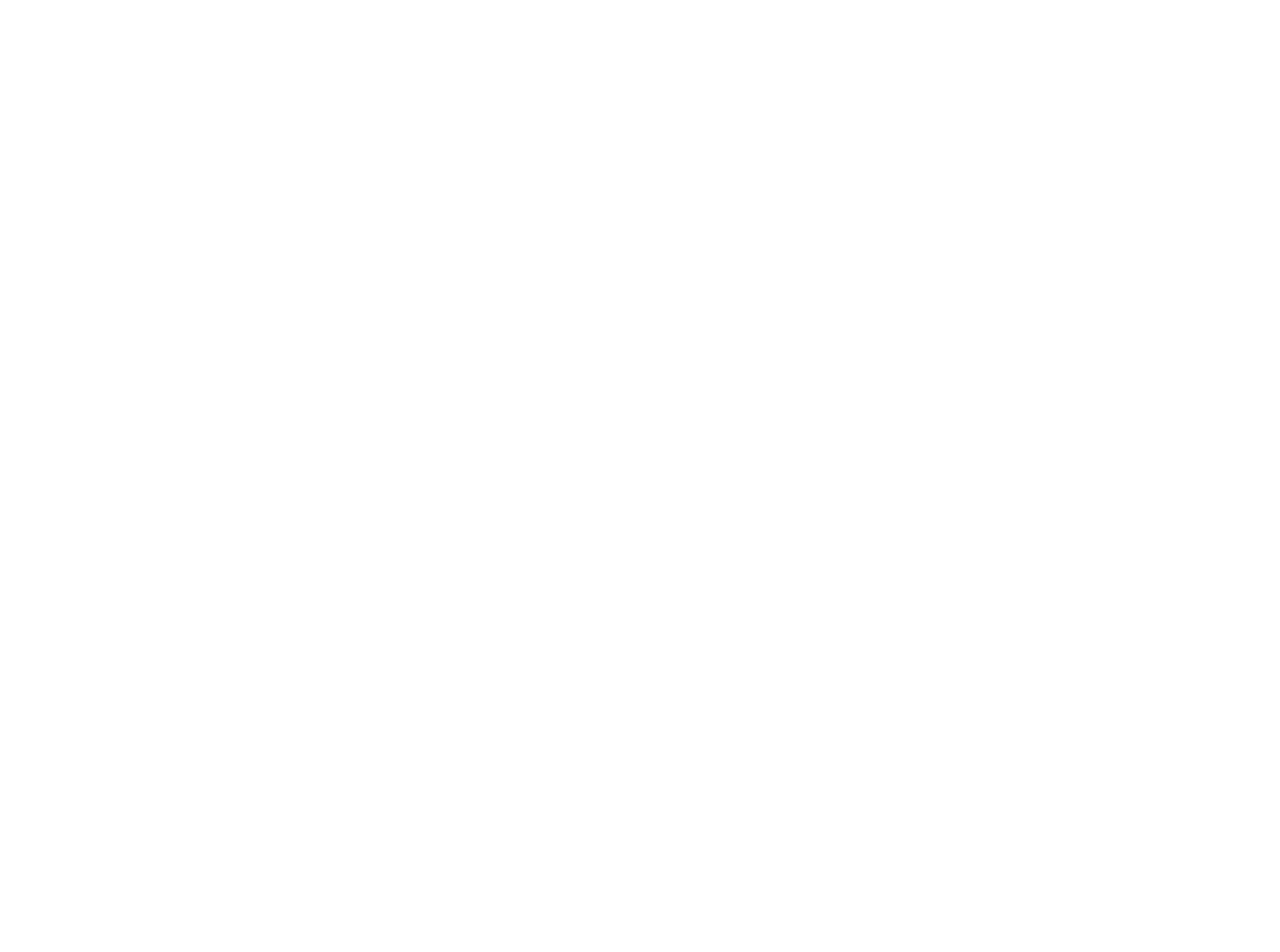
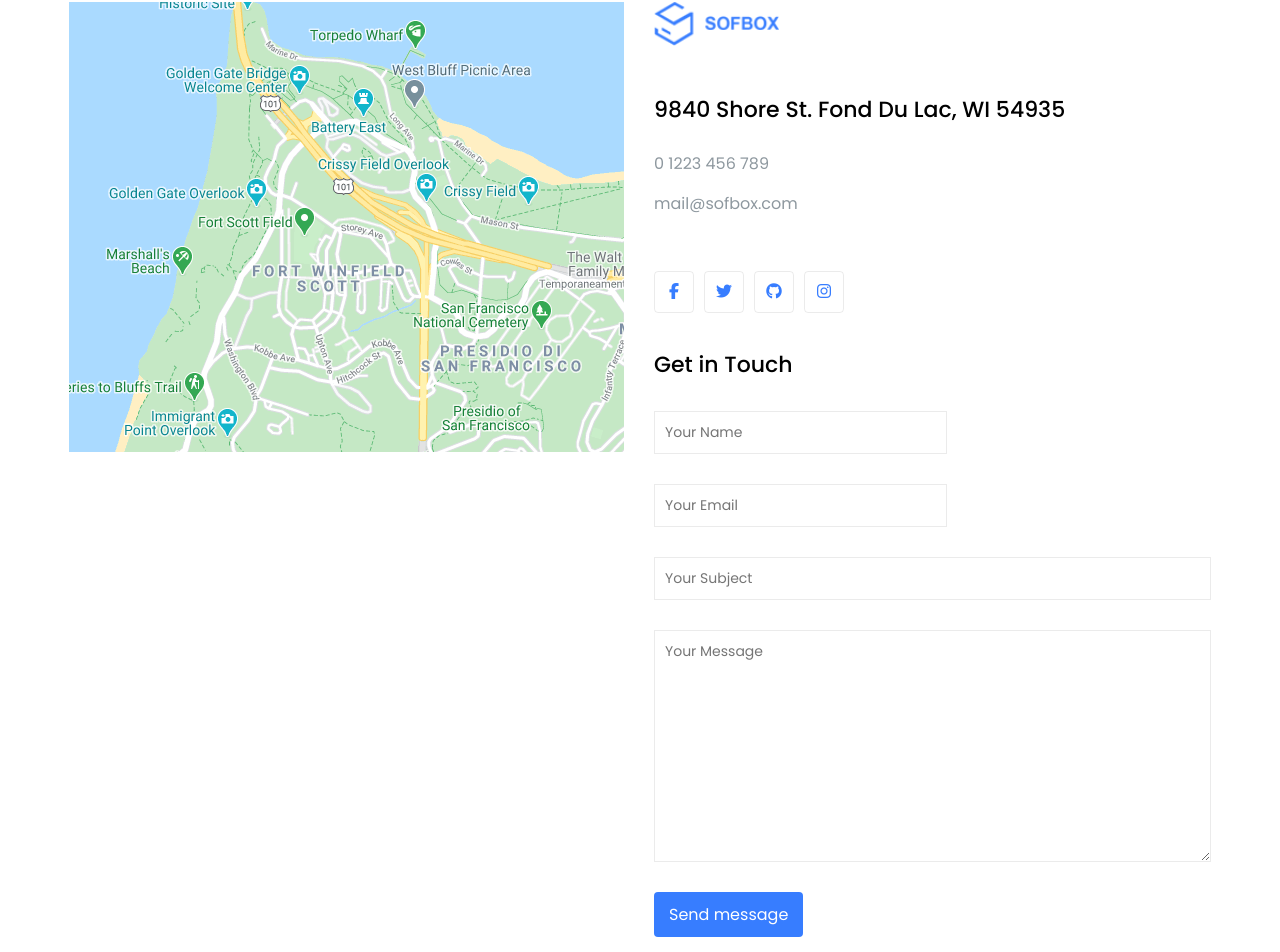
Before and after one commit to fracs31/proj-html-vuejs, a Vue app: page / in a window 1280 px wide. Shown: the part 4445-5397 px from the top of the page. Before the commit the page ends 4112 px from the top, so only its background shows below. Built offline with nearby package versions, Linux system fonts and the light colour scheme.

Commit message:
ADD contact section

```diff
--- /dev/null
+++ b/src/components/Contact.vue
@@ -0,0 +1,190 @@
+<!-- JavaScript -->
+<script>
+</script>
+
+<!-- Template -->
+<template>
+    <!-- Contatti -->
+    <section class="contact">
+        <!-- Container -->
+        <div class="container">
+            <!-- Box -->
+            <div class="box">
+                <!-- Titolo -->
+                <h2 class="box__title">
+                    Contact with our team
+                </h2>
+                <!-- Testo -->
+                <p class="box__text">
+                    If you are planning on developing a product landing.
+                </p>
+                <!-- Informazioni -->
+                <div class="informations">
+                    <!-- Mappa -->
+                    <div class="map">
+                        <!-- Immagine -->
+                        <img class="map__img" src="../assets/img/StaticMapService.GetMapIma.png" alt="Map">
+                    </div>
+                    <!-- Noi -->
+                    <div class="us">
+                        <!-- Immagine -->
+                        <img class="us__image" src="../assets/img/35.png" alt="Us">
+                        <!-- Indirizzo -->
+                        <h3 class="address">
+                            9840 Shore St. Fond Du Lac, WI 54935
+                        </h3>
+                        <!-- Telefono -->
+                        <p class="phone">
+                            0 1223 456 789
+                        </p>
+                        <!-- Email -->
+                        <p class="email">
+                            mail@sofbox.com
+                        </p>
+                        <!-- Socials -->
+                        <ul class="socials">
+                            <!-- Social -->
+                            <li class="social">
+                                <i class="fa-brands fa-facebook-f"></i>
+                            </li>
+                            <!-- Social -->
+                            <li class="social">
+                                <i class="fa-brands fa-twitter"></i>
+                            </li>
+                            <!-- Social -->
+                            <li class="social">
+                                <i class="fa-brands fa-github"></i>
+                            </li>
+                            <!-- Social -->
+                            <li class="social">
+                                <i class="fa-brands fa-instagram"></i>
+                            </li>
+                        </ul>
+                        <!-- Get in touch -->
+                        <h3 class="get-in-touch">
+                            Get in Touch
+                        </h3>
+                        <!-- Form -->
+                        <form class="form">
+                            <!-- Nome -->
+                            <input class="name" type="text" placeholder="Your Name">
+                            <!-- Email -->
+                            <input class="mail" type="email" placeholder="Your Email">
+                            <!-- Argomento -->
+                            <input class="subject" type="text" placeholder="Your Subject">
+                            <textarea class="message" cols="30" rows="10" placeholder="Your Message"></textarea>
+                            <!-- Bottone -->
+                            <button class="btn">
+                                Send message
+                            </button>
+                        </form>
+                    </div>
+                </div>
+            </div>
+        </div>
+    </section>
+</template>
+
+<!-- CSS -->
+<style scoped>
+    /* Box */
+    .box {
+        padding: 120px 0px;
+    }
+    /* Titolo del box */
+    .box__title {
+        font-size: 36px;
+        font-weight: 500;
+        text-align: center;
+        margin-bottom: 30px;
+    }
+    /* Testo del box */
+    .box__text {
+        text-align: center;
+        color: var(--grey);
+        margin-bottom: 105px;
+    }
+    /* Informazioni */
+    .informations {
+        display: flex;
+        gap: 30px;
+    }
+    /* Immagine della mappa */
+    .map__image {
+        width: 555px;
+    }
+    /* Immagine di us */
+    .us__image {
+        width: 125px;
+        margin-bottom: 40px;
+    }
+    /* Indirizzo */
+    .address {
+        font-weight: 500;
+        font-size: 22px;
+        margin-bottom: 25px;
+    }
+    /* Telefono */
+    .phone {
+        color: var(--grey);
+        margin-bottom: 15px;
+    }
+    /* Email */
+    .email {
+        color: var(--grey);
+        margin-bottom: 55px;
+    }
+    /* Socials */
+    .socials {
+        margin-bottom: 35px;
+        display: flex;
+        gap: 10px;
+    }
+    /* Social */
+    .social {
+        color: var(--blue);
+        width: 40px;
+        aspect-ratio: 1;
+        text-align: center;
+        line-height: 40px;
+        border: 1px solid var(--second-grey);
+        border-radius: 4px;
+    }
+    /* Get in touch */
+    .get-in-touch {
+        font-weight: 500;
+        font-size: 22px;
+        margin-bottom: 30px;
+    }
+    /* Form */
+    .form {
+        display: flex;
+        align-items: flex-start;
+        flex-wrap: wrap;
+        gap: 30px 30px;
+    }
+    /* Input del form */
+    .form input,
+    .message {
+        font-size: 14px;
+        border: 1px solid var(--second-grey);
+        padding: 10px;
+        flex-basis: 100%;
+    }
+    /* Nome del form e mail del form */
+    .form .name,
+    .form .mail {
+        flex-basis: calc((100% / 2) - (30px * (1 / 2)));
+    }
+    /* Bottone */
+    .btn {
+        color: white;
+        background-color: var(--blue);
+        border: none;
+        border-radius: 4px;
+        font-size: 16px;
+        padding: 10px 15px;
+        cursor: pointer;
+        width: fit-content;
+    }
+</style>
--- a/src/components/Main.vue
+++ b/src/components/Main.vue
@@ -6,6 +6,7 @@
 import Features from "./Features.vue"; //importo la sezione delle features
 import Testimonials from "./Testimonials.vue"; //importo la sezione delle testimonials
 import Posts from "./Posts.vue"; //importo la sezione dei post
+import Contact from "./Contact.vue"; //importo la sezione dei contatti
 
 //Esporto
 export default {
@@ -16,7 +17,8 @@
         Sales, //sales
         Features, //features
         Testimonials, //testimonials
-        Posts, //posts
+        Posts, //posts,
+        Contact, //contatti
     }
 }
 </script>
@@ -37,6 +39,8 @@
         <Testimonials></Testimonials>
         <!-- Posts -->
         <Posts></Posts>
+        <!-- Contatti -->
+        <Contact></Contact>
     </main>
 </template>
 
```
